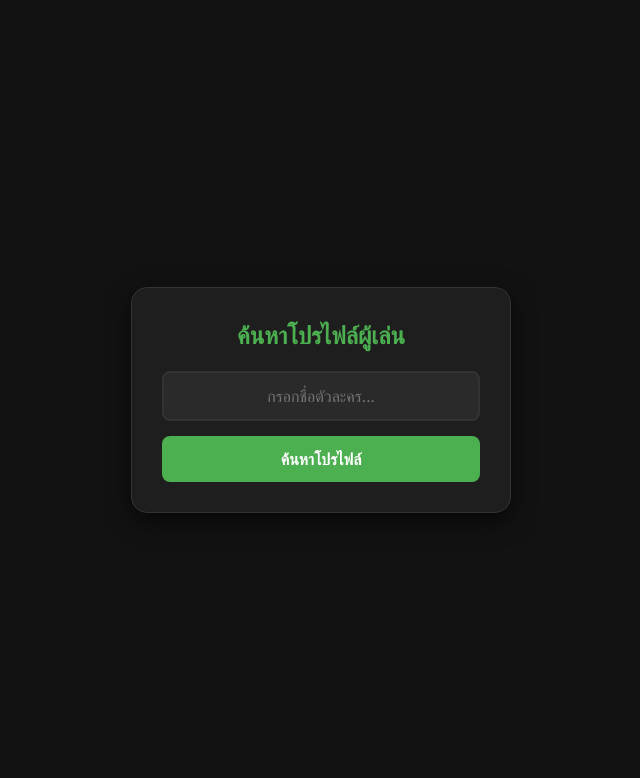
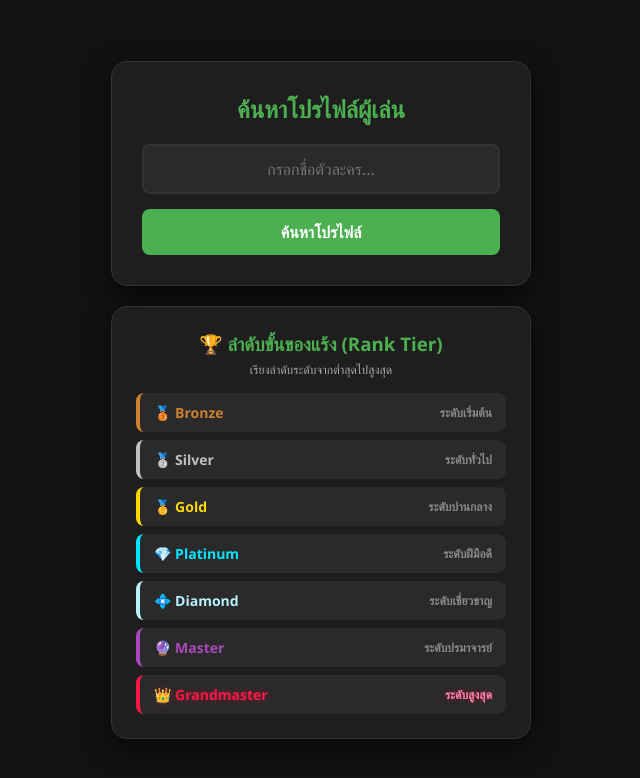
Before and after one commit to meg999th-star/DO2R-PF, a plain HTML site: page index.html in a window 1280 px wide. Shown: the whole page, without its empty margins (319-959 px from the left). Drawn offline with Linux system fonts and the light colour scheme.

Commit message:
Update index.html

```diff
--- a/index.html
+++ b/index.html
@@ -13,10 +13,13 @@
             background-color: #121212;
             color: #ffffff;
             display: flex;
+            flex-direction: column;
             justify-content: center;
             align-items: center;
             min-height: 100vh;
             margin: 0;
+            padding: 20px;
+            gap: 20px;
         }
         .card {
             background-color: #1e1e1e;
@@ -24,11 +27,11 @@
             border-radius: 16px;
             box-shadow: 0 8px 24px rgba(0, 0, 0, 0.6);
             width: 100%;
-            max-width: 380px;
+            max-width: 420px;
             text-align: center;
             border: 1px solid #333;
         }
-        h2 {
+        h2, h3 {
             margin-top: 0;
             color: #4CAF50;
         }
@@ -66,7 +69,7 @@
 
         /* ส่วนแสดงผลโปรไฟล์ */
         .profile-container {
-            display: none; /* ซ่อนไว้ก่อน พอกรอกชื่อค่อยแสดง */
+            display: none;
             margin-top: 20px;
             padding-top: 20px;
             border-top: 1px solid #333;
@@ -114,6 +117,43 @@
             display: none;
         }
 
+        /* ส่วนตารางคำอธิบายแร้ง */
+        .rank-guide-card {
+            background-color: #1e1e1e;
+            padding: 24px;
+            border-radius: 16px;
+            box-shadow: 0 8px 24px rgba(0, 0, 0, 0.6);
+            width: 100%;
+            max-width: 420px;
+            border: 1px solid #333;
+        }
+        .rank-list {
+            display: flex;
+            flex-direction: column;
+            gap: 8px;
+            margin-top: 15px;
+            text-align: left;
+        }
+        .rank-item {
+            display: flex;
+            justify-content: space-between;
+            align-items: center;
+            padding: 10px 14px;
+            border-radius: 8px;
+            background: #2a2a2a;
+            font-size: 14px;
+            font-weight: bold;
+        }
+
+        /* สีประจำระดับแร้ง */
+        .rank-bronze { color: #cd7f32; border-left: 4px solid #cd7f32; }
+        .rank-silver { color: #c0c0c0; border-left: 4px solid #c0c0c0; }
+        .rank-gold { color: #ffd700; border-left: 4px solid #ffd700; }
+        .rank-platinum { color: #00e5ff; border-left: 4px solid #00e5ff; }
+        .rank-diamond { color: #b9f2ff; border-left: 4px solid #b9f2ff; }
+        .rank-master { color: #ab47bc; border-left: 4px solid #ab47bc; }
+        .rank-grandmaster { color: #ff1744; border-left: 4px solid #ff1744; text-shadow: 0 0 6px rgba(255, 23, 68, 0.4); }
+
         @keyframes fadeIn {
             from { opacity: 0; transform: translateY(10px); }
             to { opacity: 1; transform: translateY(0); }
@@ -122,6 +162,7 @@
 </head>
 <body>
 
+    <!-- การ์ดค้นหาโปรไฟล์ -->
     <div class="card">
         <h2>ค้นหาโปรไฟล์ผู้เล่น</h2>
         <input type="text" id="usernameInput" placeholder="กรอกชื่อตัวละคร..." autocomplete="off">
@@ -151,12 +192,49 @@
         </div>
     </div>
 
+    <!-- การ์ดคำอธิบายลำดับชั้นแร้ง -->
+    <div class="rank-guide-card">
+        <h3 style="text-align: center; margin-bottom: 5px;">🏆 ลำดับขั้นของแร้ง (Rank Tier)</h3>
+        <p style="font-size: 12px; color: #aaa; text-align: center; margin-top: 0;">เรียงลำดับระดับจากต่ำสุดไปสูงสุด</p>
+
+        <div class="rank-list">
+            <div class="rank-item rank-bronze">
+                <span>🥉 Bronze</span>
+                <span style="font-size: 12px; color: #888;">ระดับเริ่มต้น</span>
+            </div>
+            <div class="rank-item rank-silver">
+                <span>🥈 Silver</span>
+                <span style="font-size: 12px; color: #888;">ระดับทั่วไป</span>
+            </div>
+            <div class="rank-item rank-gold">
+                <span>🥇 Gold</span>
+                <span style="font-size: 12px; color: #888;">ระดับปานกลาง</span>
+            </div>
+            <div class="rank-item rank-platinum">
+                <span>💎 Platinum</span>
+                <span style="font-size: 12px; color: #888;">ระดับฝีมือดี</span>
+            </div>
+            <div class="rank-item rank-diamond">
+                <span>💠 Diamond</span>
+                <span style="font-size: 12px; color: #888;">ระดับเชี่ยวชาญ</span>
+            </div>
+            <div class="rank-item rank-master">
+                <span>🔮 Master</span>
+                <span style="font-size: 12px; color: #888;">ระดับปรมาจารย์</span>
+            </div>
+            <div class="rank-item rank-grandmaster">
+                <span>👑 Grandmaster</span>
+                <span style="font-size: 12px; color: #ff80ab;">ระดับสูงสุด</span>
+            </div>
+        </div>
+    </div>
+
     <script>
-        // ฐานข้อมูลผู้เล่นสมมติ (สามารถแก้ไขชื่อ เลเวล แร้ง และเงินตรงนี้ได้เลย)
+        // ฐานข้อมูลผู้เล่นสมมติ
         const playersDatabase = {
             "MEG_007": {
                 lv: 1987,
-                rank: "KING",
+                rank: "Grandmaster",
                 money: 99999,
                 avatar: "https://api.dicebear.com/7.x/bottts/svg?seed=ShadowKey"
             },
@@ -179,7 +257,6 @@
             const profileBox = document.getElementById("profileBox");
             const errorMsg = document.getElementById("errorMsg");
 
-            // ซ่อนกล่องข้อความไว้ก่อนทำการค้นหาใหม่
             profileBox.style.display = "none";
             errorMsg.style.display = "none";
 
@@ -188,21 +265,17 @@
                 return;
             }
 
-            // ค้นหาชื่อในฐานข้อมูล (ถ้าพบข้อมูล)
             if (playersDatabase[nameInput]) {
                 const playerData = playersDatabase[nameInput];
 
-                // อัปเดตข้อมูลลงหน้าเว็บ
                 document.getElementById("displayName").innerText = nameInput;
                 document.getElementById("displayLv").innerText = "Lv. " + playerData.lv;
                 document.getElementById("displayRank").innerText = playerData.rank;
-                document.getElementById("displayMoney").innerText = "$" + playerData.money.toLocaleString(); // ใส่ comma คั่นหลักพัน
+                document.getElementById("displayMoney").innerText = "$" + playerData.money.toLocaleString();
                 document.getElementById("avatarImg").src = playerData.avatar;
 
-                // แสดงกล่องโปรไฟล์
                 profileBox.style.display = "block";
             } else {
-                // ถ้าไม่พบข้อมูล หรือกรอกชื่อที่ไม่มีในระบบ
                 errorMsg.style.display = "block";
             }
         }
```
